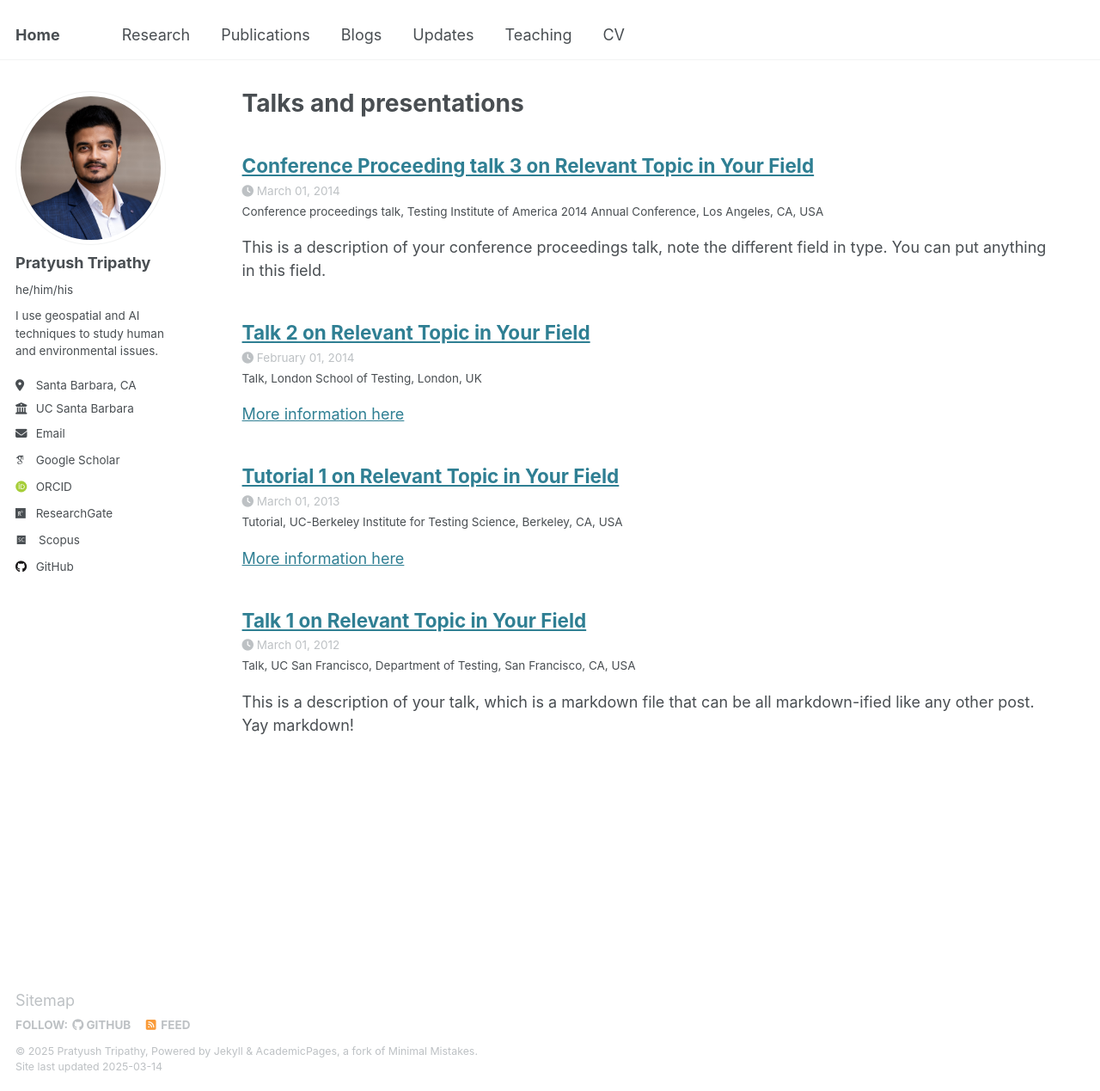
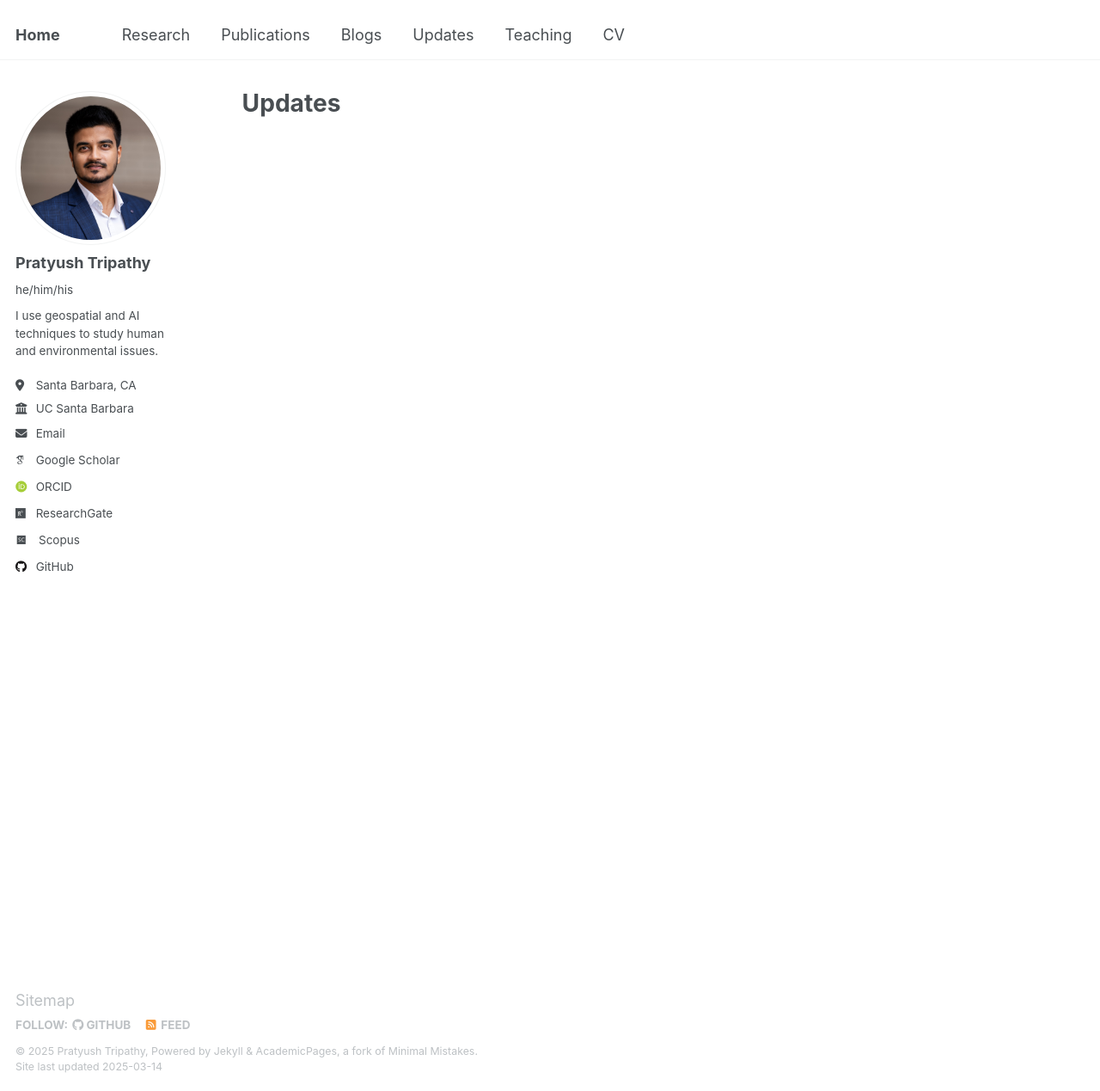
Before and after one commit to tripathyp/tripathyp.github.io, a Jekyll site: the page built from _pages/updates.html, in a window 1280 px wide and 1269 px high. Shown: the whole window at 86% size. Built offline with Jekyll 4.4.1, drawn with Linux system fonts in a browser that asks for light colours; some web fonts are replaced.

Commit message:
changed talks to updates

```diff
--- a/_config.yml
+++ b/_config.yml
@@ -175,7 +175,7 @@ collections:
   publications:
     output: true
     permalink: /:collection/:path/
-  talks:
+  updates:
     output: true
     permalink: /:collection/:path/
 
@@ -227,12 +227,12 @@ defaults:
       author_profile: true
       share: true
       comment: true
-  # _talks
+  # _updates
   - scope:
       path: ""
-      type: talks
+      type: updates
     values:
-      layout: talk
+      layout: updates
       author_profile: true
       share: true
 
--- a/_data/navigation.yml
+++ b/_data/navigation.yml
@@ -15,7 +15,7 @@ main:
     url: /year-archive/
 
   - title: "Updates"
-    url: /talks/
+    url: /updates/
 
   - title: "Teaching"
     url: /teaching/
--- a/_pages/talks.html
+++ b/_pages/updates.html
@@ -1,7 +1,7 @@
 ---
 layout: archive
-title: "Talks and presentations"
-permalink: /talks/
+title: "Updates"
+permalink: /updates/
 author_profile: true
 ---
 
--- a/_talks/2014-02-01-talk-2.md
+++ /dev/null
@@ -1,13 +0,0 @@
----
-title: "Talk 2 on Relevant Topic in Your Field"
-collection: talks
-type: "Talk"
-permalink: /talks/2014-02-01-talk-2
-venue: "London School of Testing"
-date: 2014-02-01
-location: "London, UK"
----
-
-[More information here](http://example2.com)
-
-This is a description of your talk, which is a markdown files that can be all markdown-ified like any other post. Yay markdown!
--- a/_talks/2014-03-01-talk-3.md
+++ /dev/null
@@ -1,11 +0,0 @@
----
-title: "Conference Proceeding talk 3 on Relevant Topic in Your Field"
-collection: talks
-type: "Conference proceedings talk"
-permalink: /talks/2014-03-01-talk-3
-venue: "Testing Institute of America 2014 Annual Conference"
-date: 2014-03-01
-location: "Los Angeles, CA, USA"
----
-
-This is a description of your conference proceedings talk, note the different field in type. You can put anything in this field.
```
Also changed, not shown: _updates/2012-03-01-talk-1.md (renamed from _talks/2012-03-01-talk-1.md), _updates/2013-03-01-tutorial-1.md (renamed from _talks/2013-03-01-tutorial-1.md).
